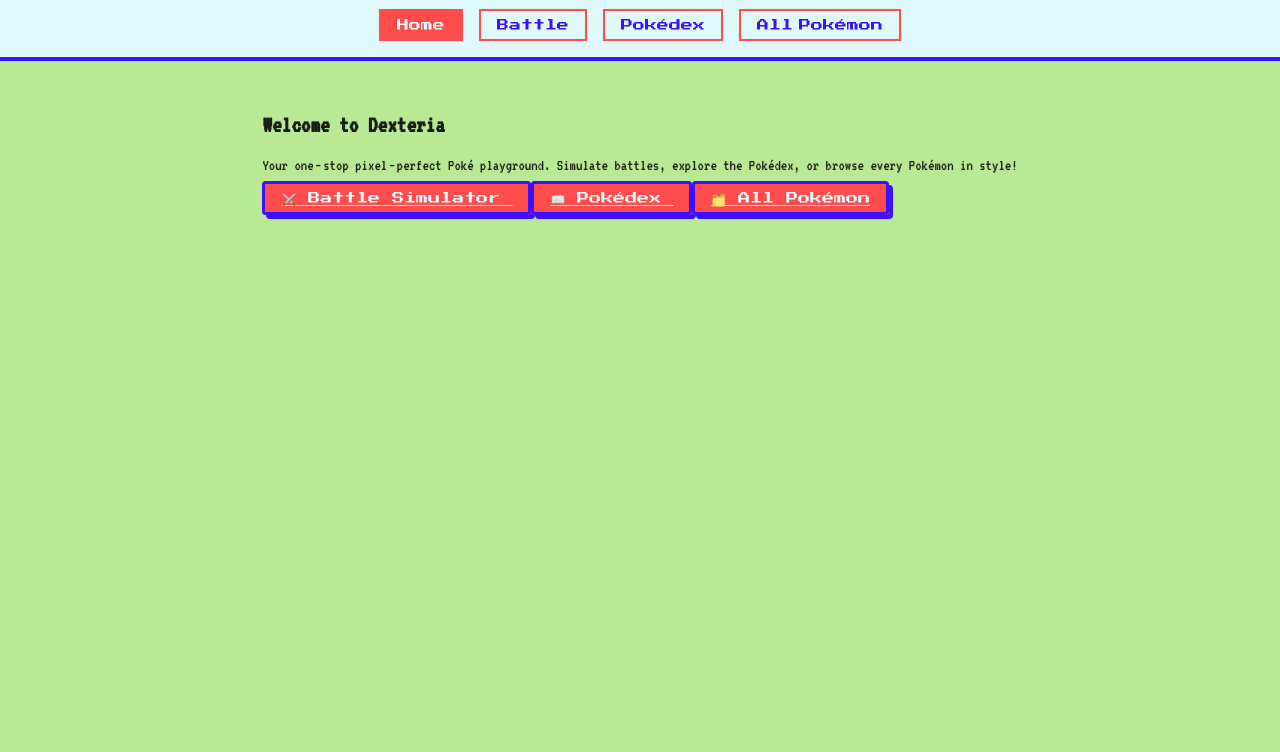
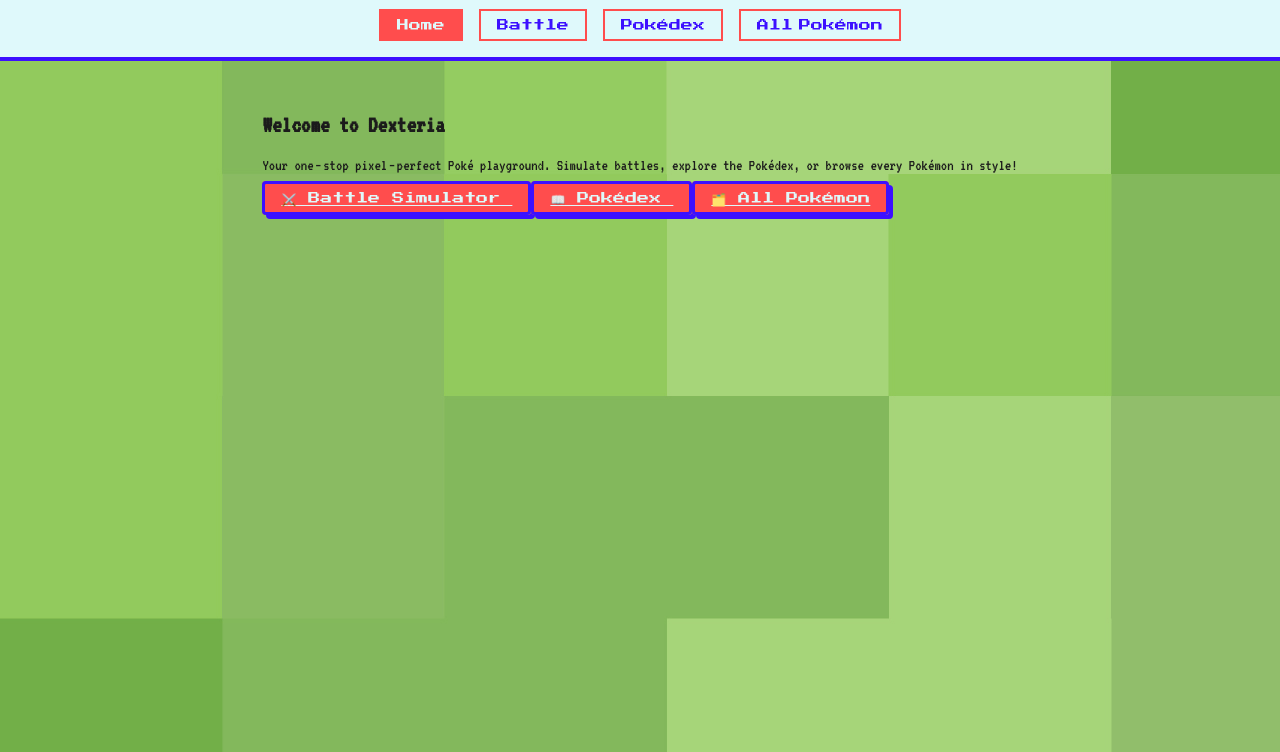
Before and after one commit to RevStanton/PokeBattle, a website: page index.html in a window 1280 px wide. Shown: the part 48-800 px from the top of the page. Drawn offline with Linux system fonts and the light colour scheme.

Commit message:
fixed url

```diff
--- a/style.css
+++ b/style.css
@@ -7,7 +7,7 @@
 
 /* --- Theme Variables --- */
 :root {
-  --bg-grass:         #B8E994 url('images/pixel-grass.png') repeat;
+  --bg-grass:         #B8E994 url('images/pixel-grass.jpg') repeat;
   --panel-bg:         #DFF9FB;
   --text-color:       #1B1B1B;
   --primary-purple:   #3C10FF;
```
